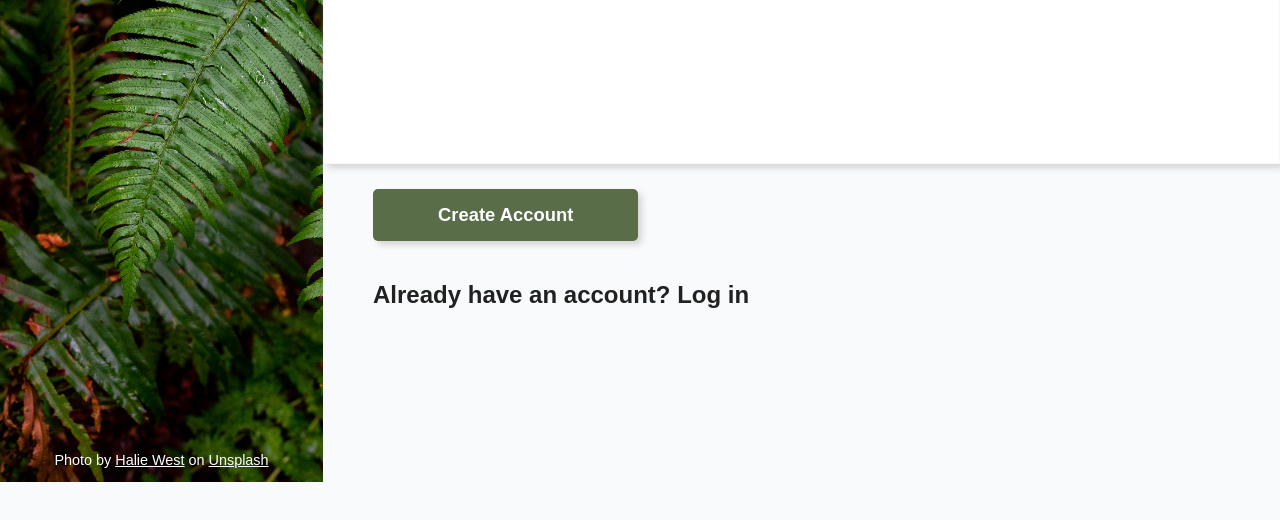
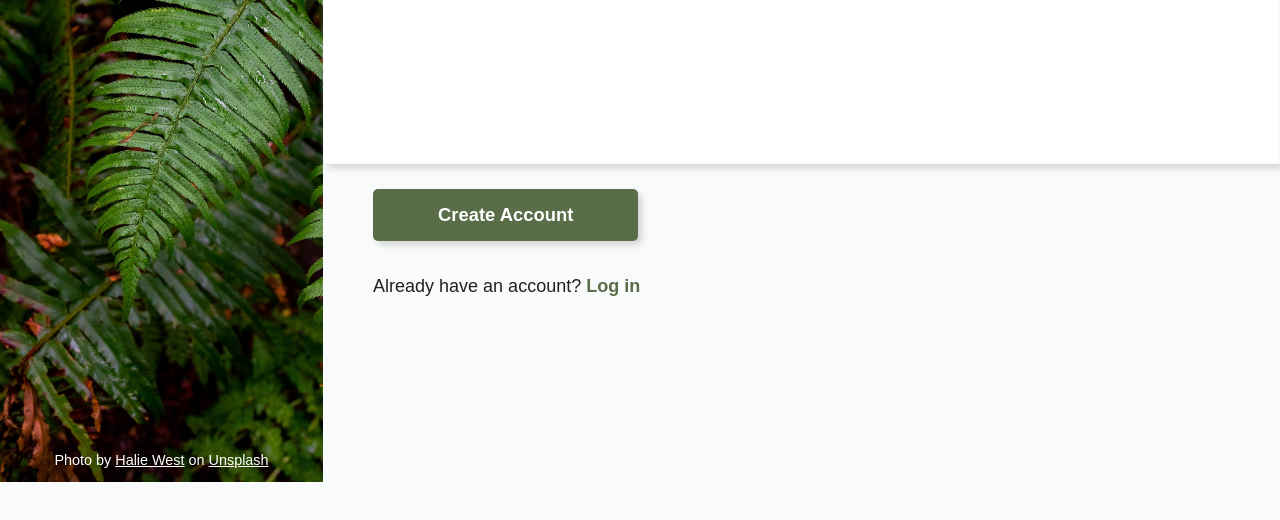
Before and after one commit to ayrt-n/odin-sign-up-form, a plain HTML site: page index.html in a window 1280 px wide. Shown: the part 318-838 px from the top of the page. After the commit the page ends 800 px from the top, so only its background shows below. Drawn offline with Linux system fonts and the light colour scheme; files whose address does not match are found by name.

Commit message:
Add account login container

```diff
--- a/index.html
+++ b/index.html
@@ -34,8 +34,8 @@
           <button type="submit">Create Account</button>
         </div>
       </form>
-      <div class="info-container">
-        Already have an account? Log in
+      <div class="small-info-container">
+        Already have an account? <a href="#">Log in</a>
       </div>
     </div>
   </body>
```
